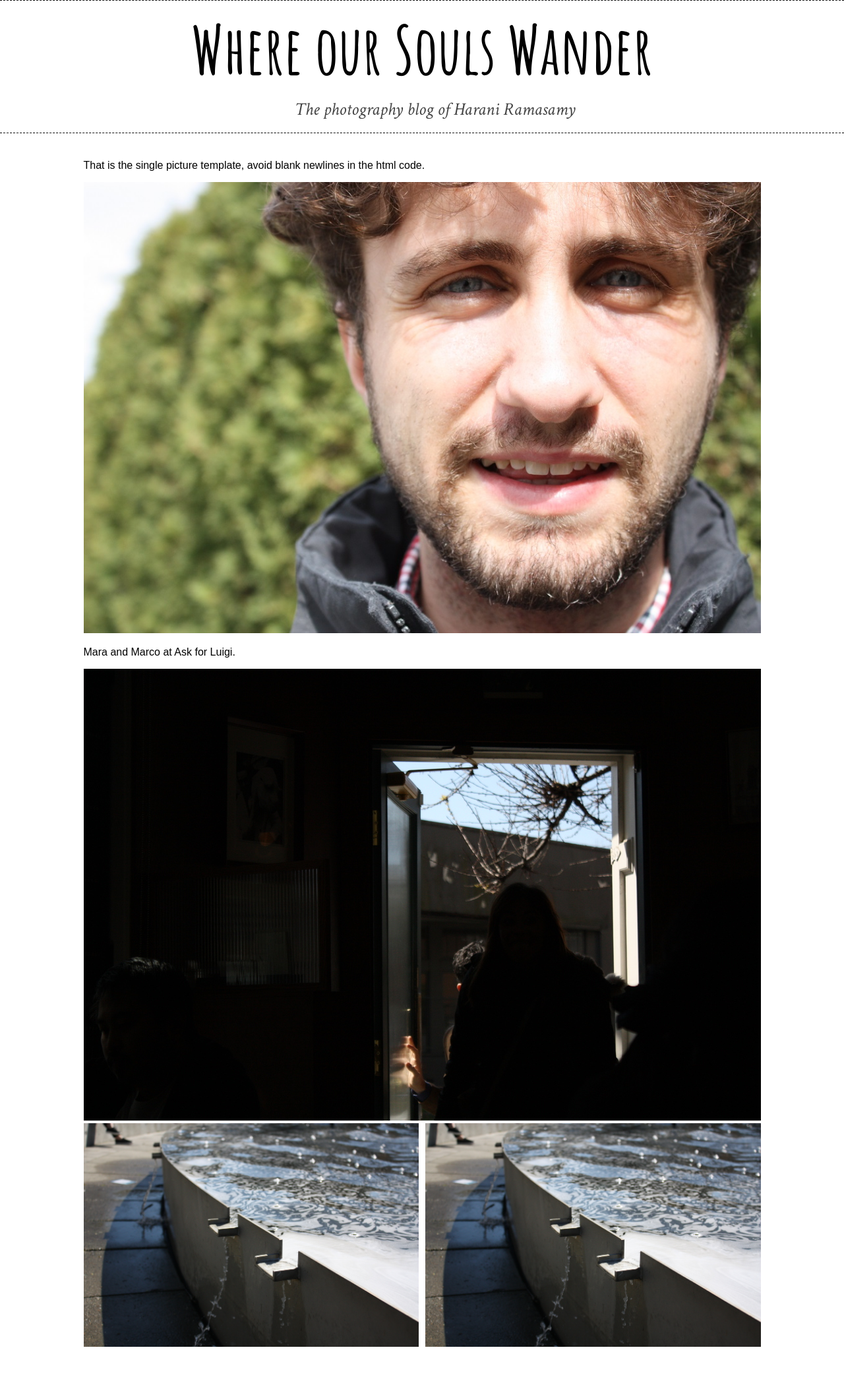
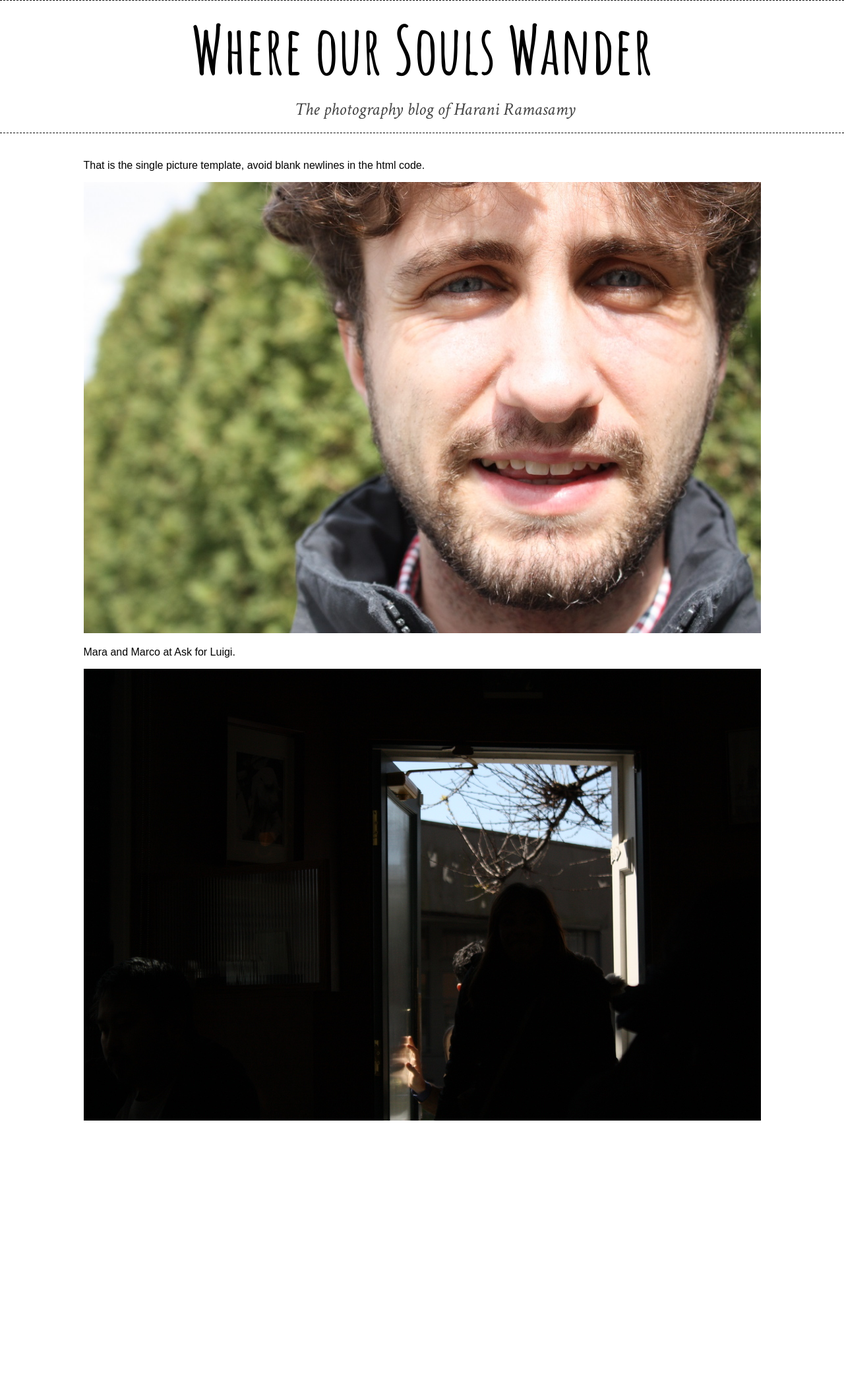
Before and after one commit to haraniramasamy/haraniramasamy.github.io, a Jekyll site: the page built from _posts/2015-04-19-family.md, in a window 1280 px wide. Shown: the whole page at 66% size. Built offline with Jekyll 4.4.1, drawn with Linux system fonts in a browser that asks for light colours; nearby versions of some CDN libraries; some web fonts are replaced; after the commit the page ends 1763 px from its top, so only the background shows below that.

Commit message:
Fam corrected

```diff
--- a/_posts/2015-04-19-family.md
+++ b/_posts/2015-04-19-family.md
@@ -22,14 +22,3 @@ Mara and Marco at Ask for Luigi.
 But then why are we puzzled,
 When it drips into our eyes.</p>
 </div>
-
-<div class="photo">
-  <div class="left">
-    <img src="/images/example1_1027px.jpg"/>
-    <p>Caption 1</p>
-  </div>
-  <div class="right">
-    <img src="/images/example1_1027px.jpg"/>
-    <p>Caption 2</p>
-  </div>
-</div>
```
